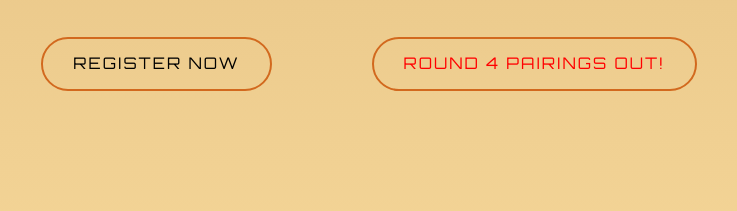
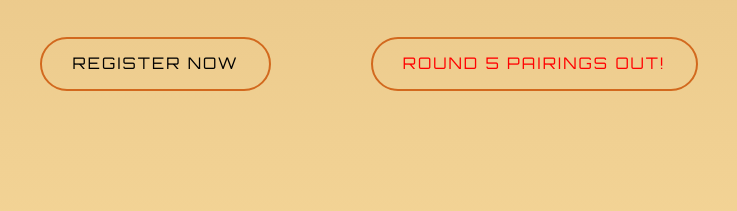
Before and after one commit to CHAOSISIB/chaosisib.github.io, a plain HTML site: page checkmate.html in a window 1280 px wide. Shown: the part 552-763 px from the top of the page, 115-852 px from the left. Drawn offline with Linux system fonts and the light colour scheme.

Commit message:
round 5 pairings

```diff
--- a/checkmate.html
+++ b/checkmate.html
@@ -811,7 +811,7 @@
                     <a href="https://konfhub.com/checkout/chaos2025?ticketId=33961" target="_blank"
                         class="btn btn-outline">Register Now</a>
                         <a href="#pairings"
-                        class="btn btn-outline"><font style="color:red;">Round 4 Pairings out! </font></a>
+                        class="btn btn-outline"><font style="color:red;">Round 5 Pairings out! </font></a>
                 </div>
             </div>
         </div>
```
Also changed, not shown: 2 other files.
